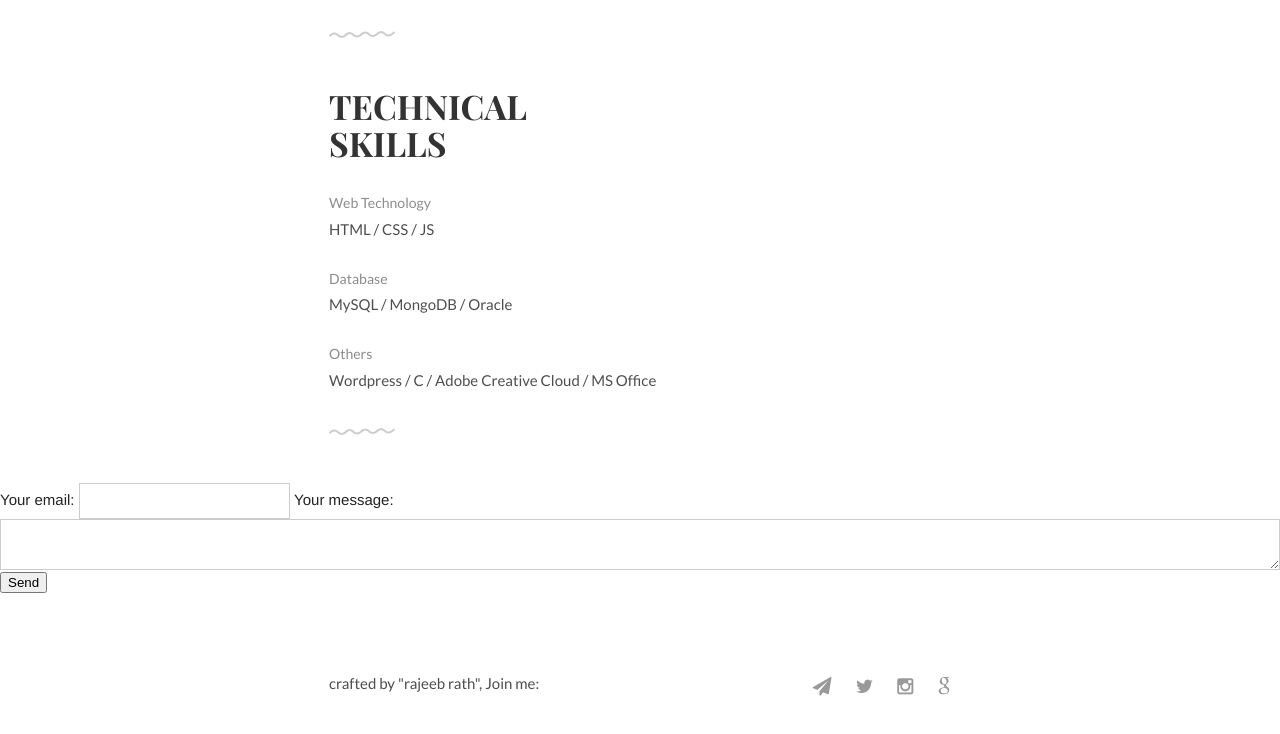
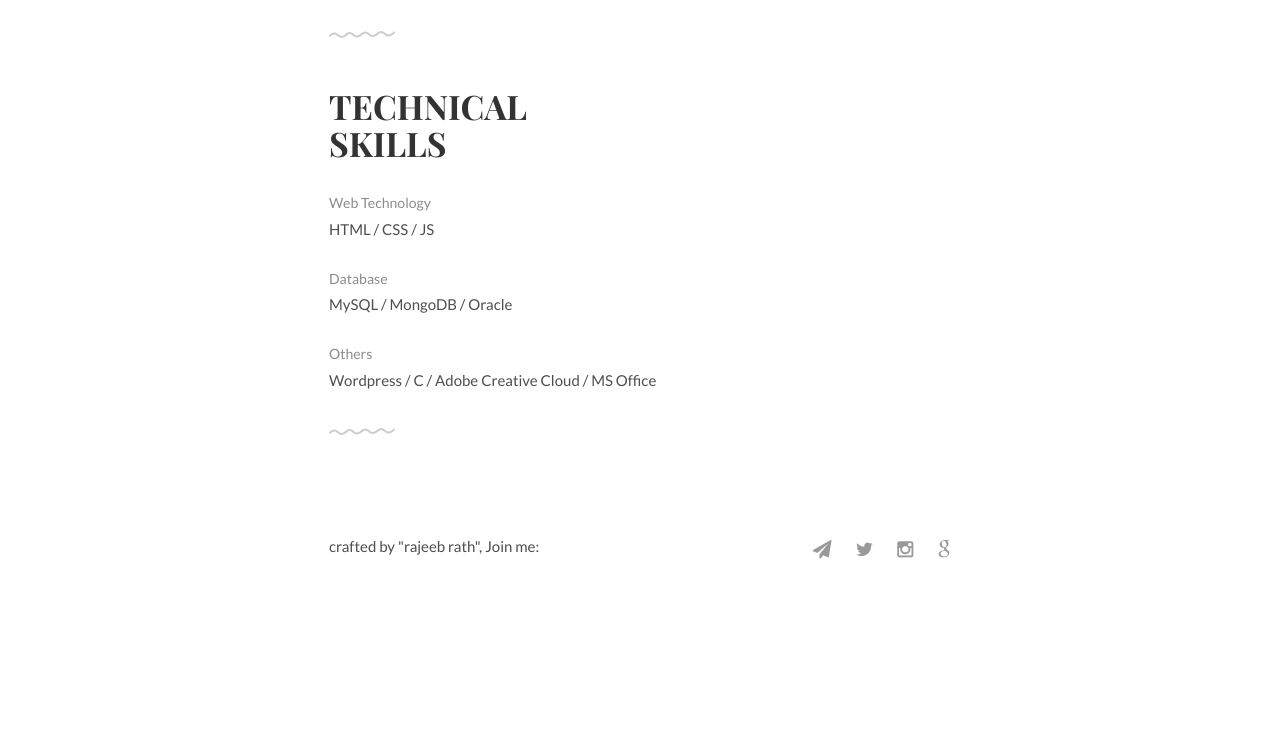
Before and after one commit to rajeeb-rath/rajeeb-rath.github.io, a plain HTML site: page index.html in a window 1280 px wide. Shown: the part 1203-1937 px from the top of the page. After the commit the page ends 1818 px from the top, so only its background shows below. Drawn offline with Linux system fonts and the light colour scheme.

Commit message:
Update index.html

```diff
--- a/index.html
+++ b/index.html
@@ -1,10 +1,10 @@
 <!DOCTYPE html>
 <html>
 <head>
-    <title>Resume of @rajeeb_rath</title>
+    <title>@rajeeb_rath</title>
     <meta charset="utf-8" />
     <meta name="viewport" content="width=device-width, initial-scale=1">
-    <meta name="description" content="Hey look out Resume of @rajeeb_rath">
+    <meta name="description" content="@rajeeb_rath">
     <meta name="author" content="">
     <meta name="viewport" content="width=device-width, initial-scale=1" />
     <link rel="stylesheet" href="css/kube.min.css" />
@@ -110,37 +110,7 @@
 			</ul>
 		</div>
 	</div>
-<!-- modify this form HTML and place wherever you want your form -->
 
-<form
-
-  action="https://formspree.io/f/mnqwgoqd"
-
-  method="POST"
-
->
-
-  <label>
-
-    Your email:
-
-    <input type="email" name="email">
-
-  </label>
-
-  <label>
-
-    Your message:
-
-    <textarea name="message"></textarea>
-
-  </label>
-
-  <!-- your other form fields go here -->
-
-  <button type="submit">Send</button>
-
-</form>
 
 
 	<footer>
```
